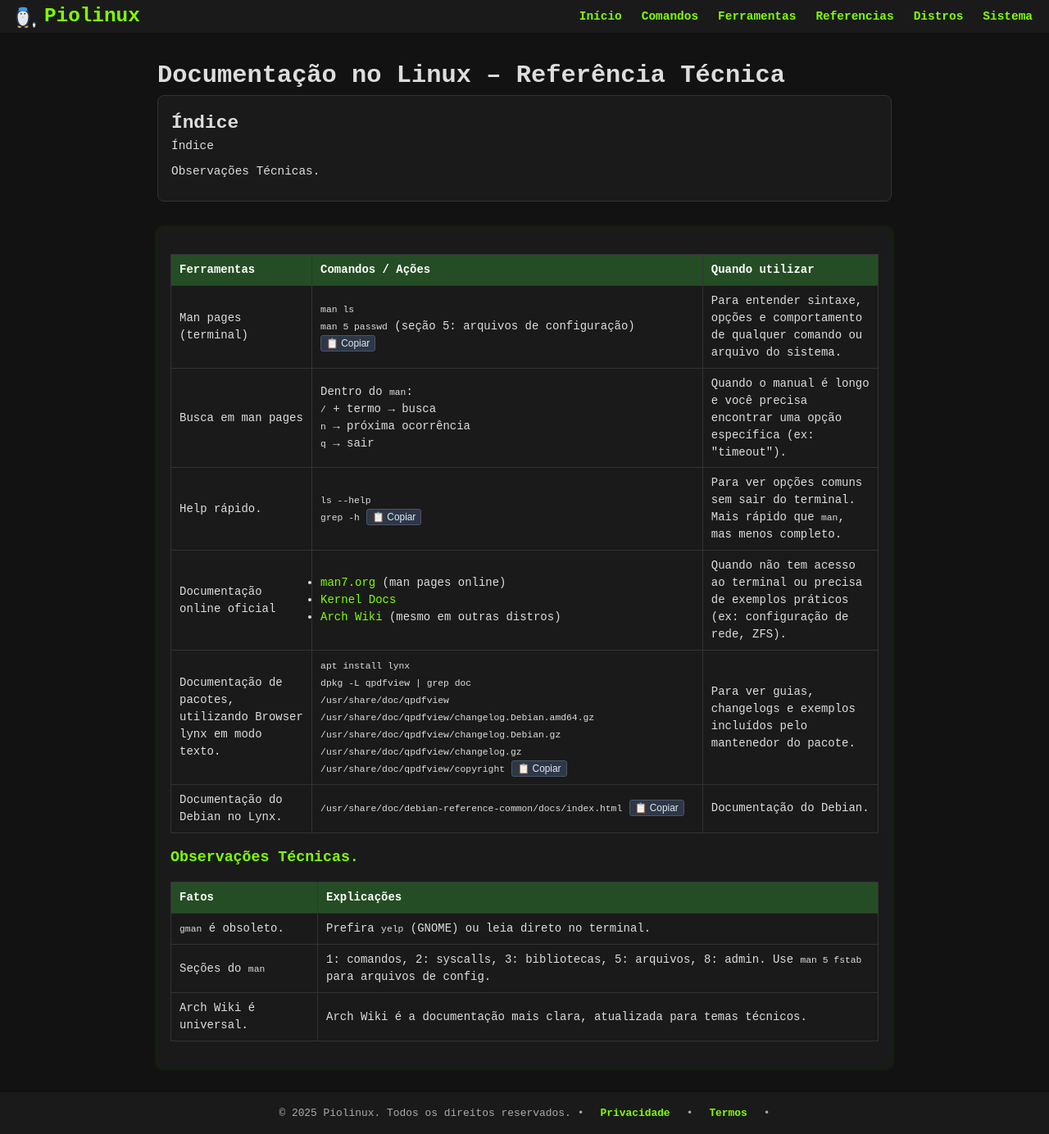
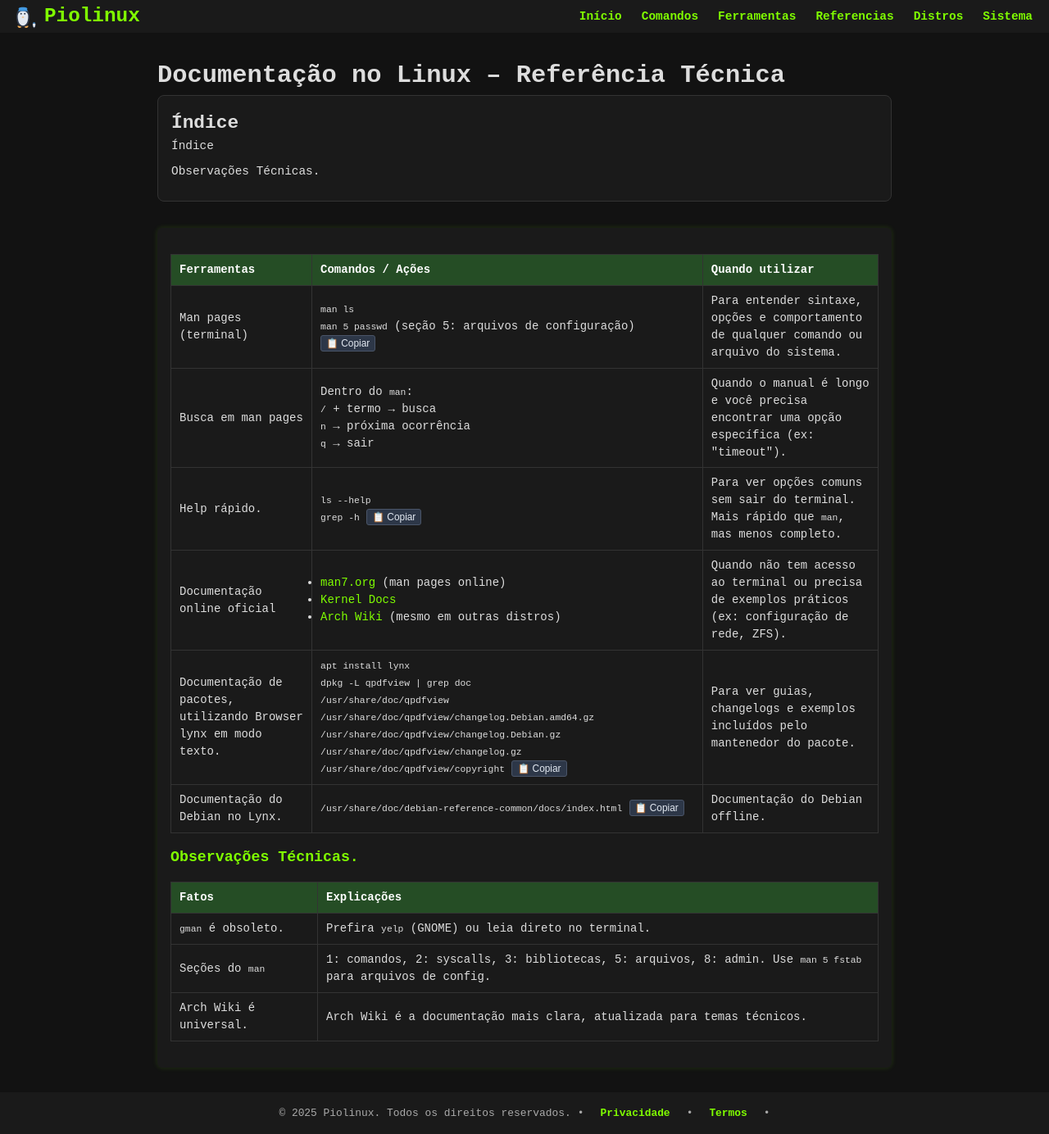
Before and after one commit to Piolinux/piolinux-site, a Jekyll site: the page built from _pages/_referencias/documentacao-no-linux-referencia-tecnica.md, in a window 1280 px wide. Shown: the whole page at 82% size. Built offline with Jekyll 4.4.1, drawn with Linux system fonts in a browser that asks for light colours.

Commit message:
Update documentacao-no-linux-referencia-tecnica.md

```diff
--- a/_pages/_referencias/documentacao-no-linux-referencia-tecnica.md
+++ b/_pages/_referencias/documentacao-no-linux-referencia-tecnica.md
@@ -84,7 +84,7 @@ permalink: /referencias/importancia-da-documentacao-linux/
    <code>/usr/share/doc/debian-reference-common/docs/index.html</code>
     <button class="copy-btn" data-command="lynx /usr/share/doc/debian-reference-common/docs/index.html">📋 Copiar</button>
       </td>
-      <td data-label="Quando usar">Documentação do Debian.</td>
+      <td data-label="Quando usar">Documentação do Debian offline.</td>
     </tr>
 
   </tbody>
```
